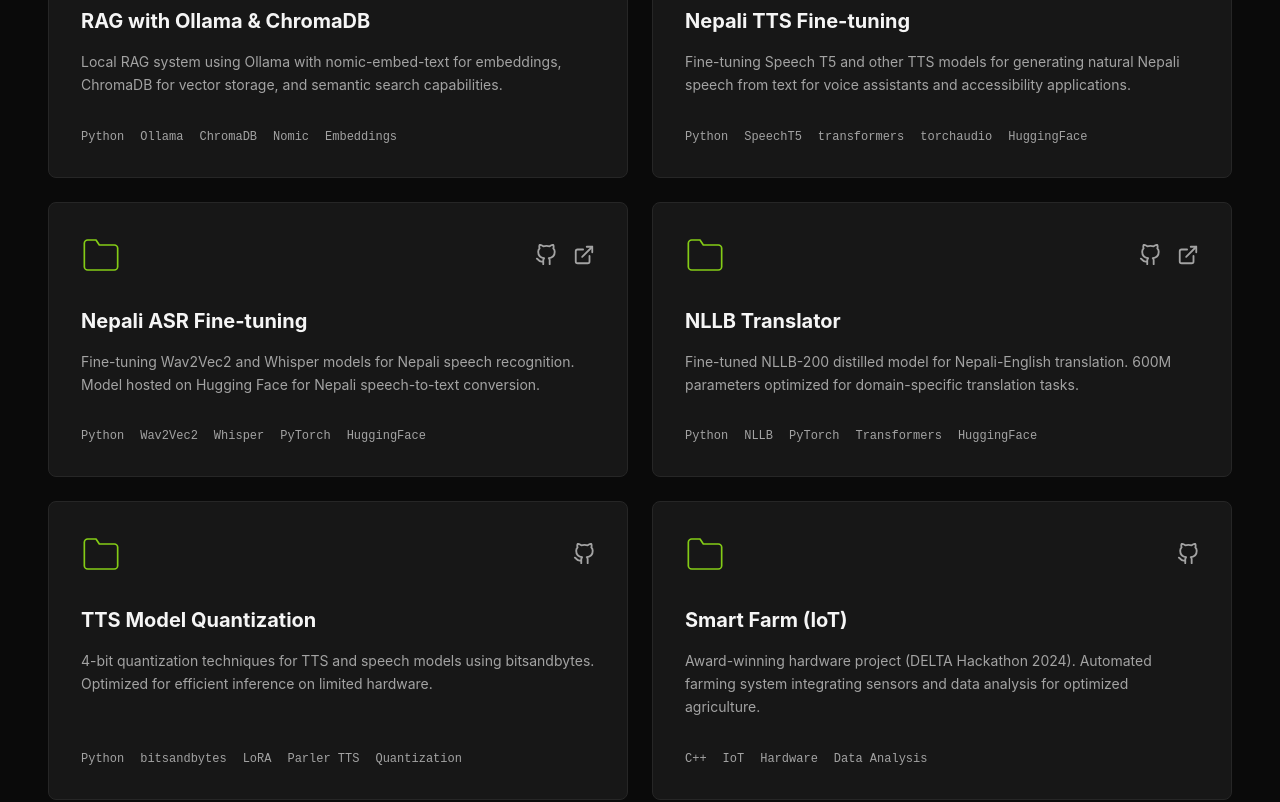
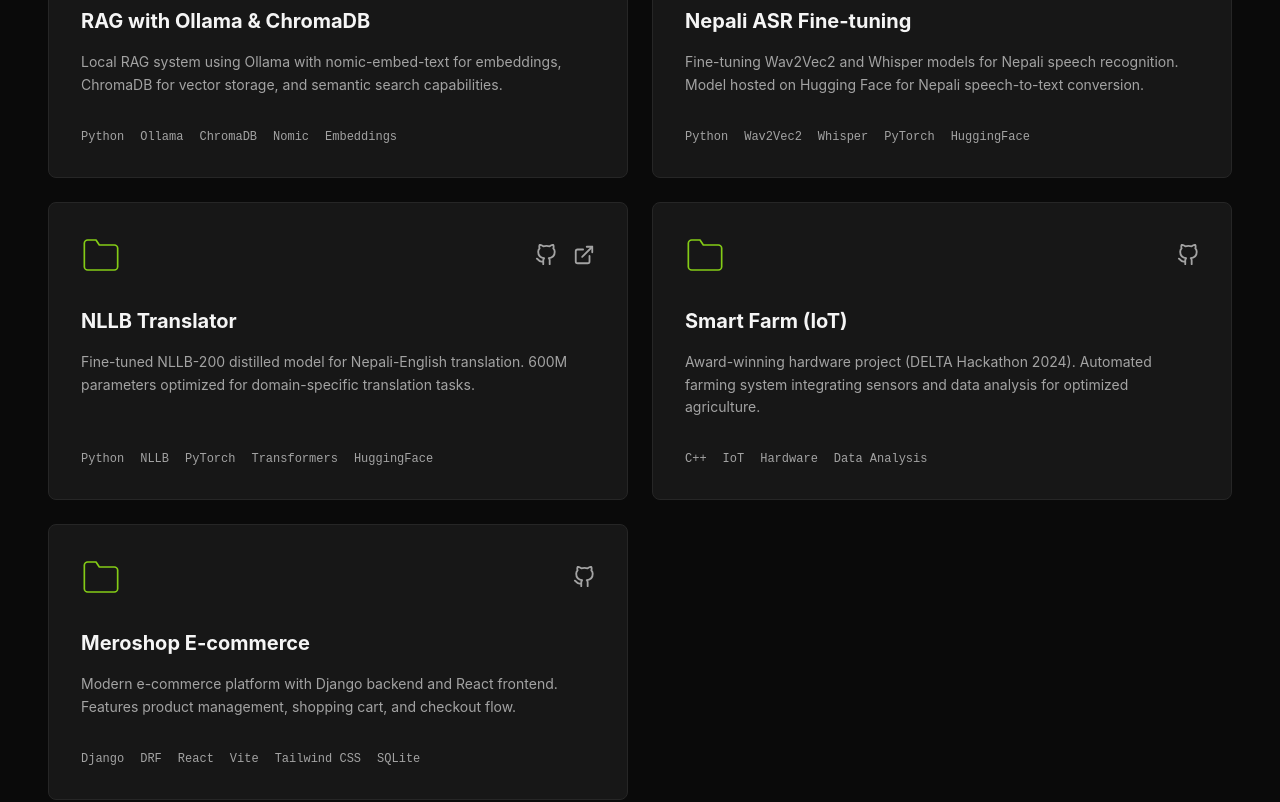
Before and after one commit to SaugatDh/my-portfolio-, a React (Vite) app: page / in a window 1280 px wide. Shown: the part 1400-2202 px from the top of the page. Built offline with nearby package versions, Linux system fonts and the light colour scheme; no server answers.

Commit message:
Remove Nepali TTS Fine-tuning and TTS Model Quantization projects

```diff
--- a/constants.ts
+++ b/constants.ts
@@ -36,15 +36,6 @@
     repoUrl: 'https://github.com/SaugatDh/nomic_embed-with-chromadb',
   },
   {
-    id: '4',
-    title: 'Nepali TTS Fine-tuning',
-    description: 'Fine-tuning Speech T5 and other TTS models for generating natural Nepali speech from text for voice assistants and accessibility applications.',
-    image: 'https://picsum.photos/600/403?grayscale',
-    tags: ['Python', 'SpeechT5', 'transformers', 'torchaudio', 'HuggingFace'],
-    demoUrl: '#',
-    repoUrl: 'https://github.com/SaugatDh/Nepali-TTS-Finetuning',
-  },
-  {
     id: '5',
     title: 'Nepali ASR Fine-tuning',
     description: 'Fine-tuning Wav2Vec2 and Whisper models for Nepali speech recognition. Model hosted on Hugging Face for Nepali speech-to-text conversion.',
@@ -64,15 +55,6 @@
   },
   {
     id: '7',
-    title: 'TTS Model Quantization',
-    description: '4-bit quantization techniques for TTS and speech models using bitsandbytes. Optimized for efficient inference on limited hardware.',
-    image: 'https://picsum.photos/600/406?grayscale',
-    tags: ['Python', 'bitsandbytes', 'LoRA', 'Parler TTS', 'Quantization'],
-    demoUrl: '#',
-    repoUrl: 'https://github.com/SaugatDh/TTS-Model-Quantization',
-  },
-  {
-    id: '8',
     title: 'Smart Farm (IoT)',
     description: 'Award-winning hardware project (DELTA Hackathon 2024). Automated farming system integrating sensors and data analysis for optimized agriculture.',
     image: 'https://picsum.photos/600/407?grayscale',
```
